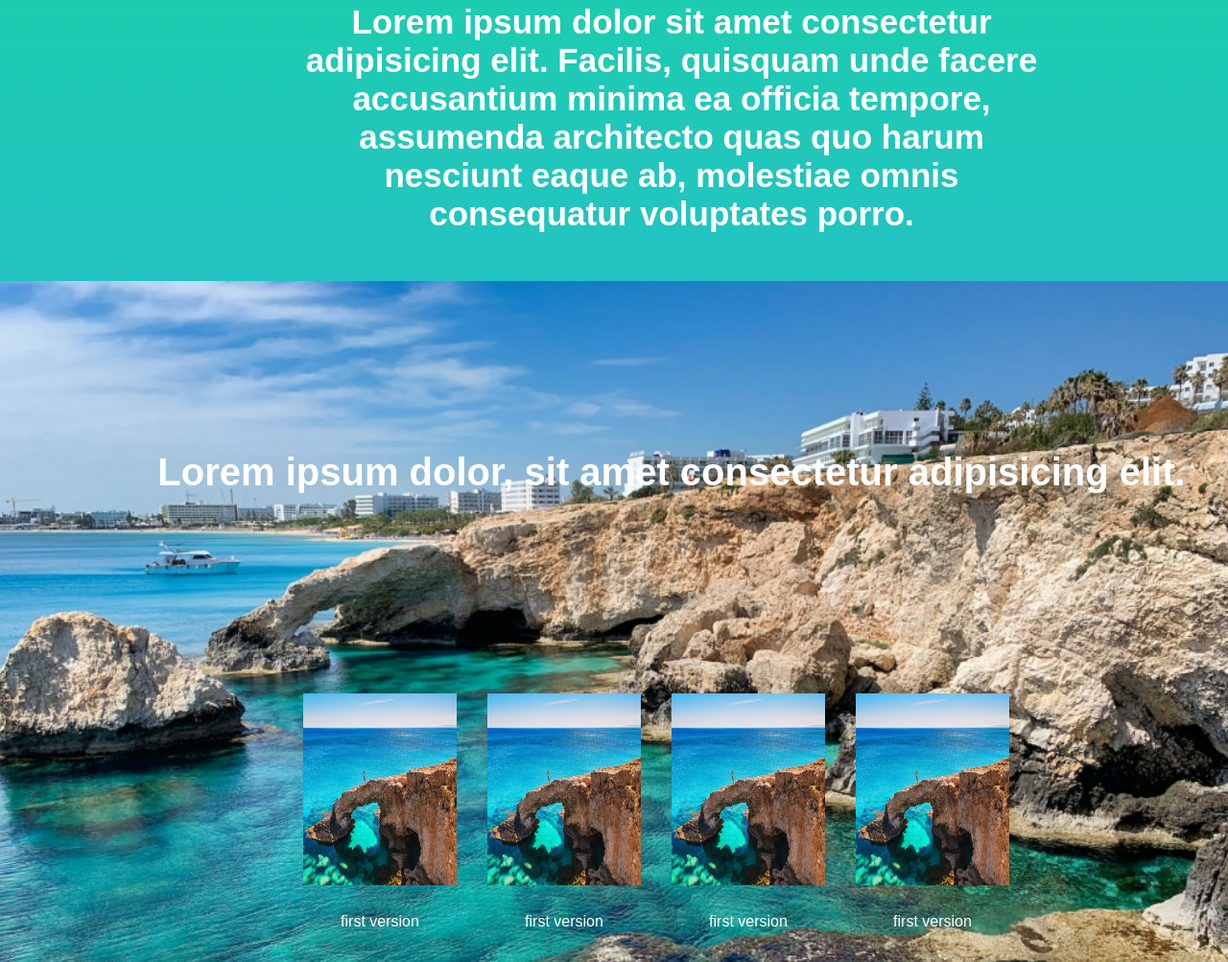
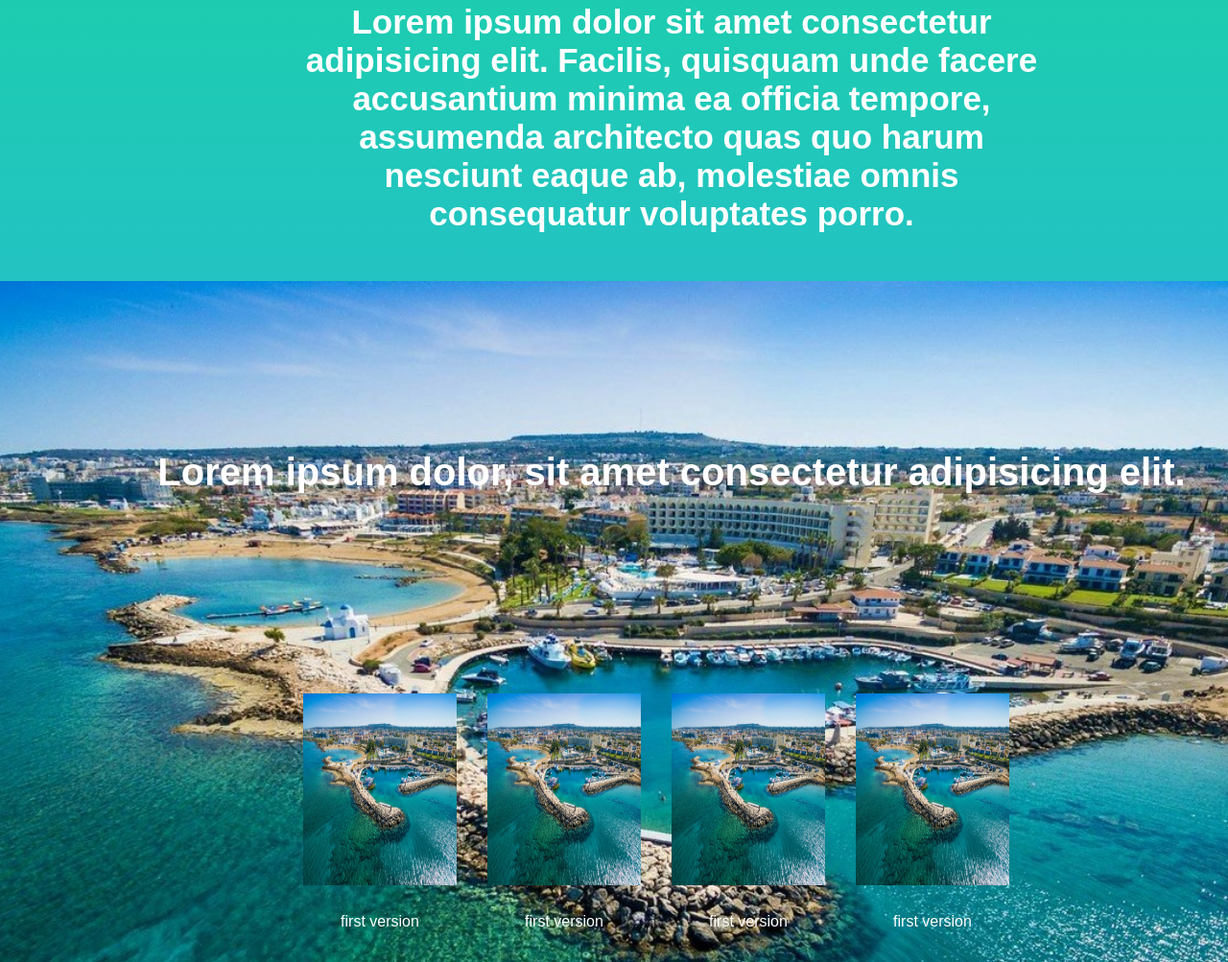
Before and after one commit to ivan33322/cyprus, a plain HTML site: page index.html in a window 1280 px wide. Shown: the part 1441-2444 px from the top of the page at 96% size. Drawn offline with Linux system fonts and the light colour scheme.

Commit message:
update 1.0

```diff
--- a/css/style.css
+++ b/css/style.css
@@ -168,7 +168,7 @@ header nav ul li.btn a, .email .block button {
     width: 800px;
 }
 .features {
-    background: url('/img/5.jpg') no-repeat center center;
+    background: url('/img/1.jpg') no-repeat center center;
     background-size: cover;
     height: 1000px;
 }
--- a/index.html
+++ b/index.html
@@ -21,6 +21,8 @@
                 </ul>
             </nav>
         </header>
+
+
         <div class="hero container">
             <div class="hero--info">
                 <h2>3d game Dev</h2>
@@ -66,19 +68,19 @@
             <h3>Lorem ipsum dolor, sit amet consectetur adipisicing elit.</h3>
             <div class="info">
                 <div class="block">
-                    <img src="img/2.png" alt="">
+                    <img src="img/1.jpg" alt="">
                     <p>first version</p>
                 </div>
                 <div class="block">
-                    <img src="img/2.png" alt="">
+                    <img src="img/1.jpg" alt="">
                     <p>first version</p>
                 </div>
                 <div class="block">
-                    <img src="img/2.png" alt="">
+                    <img src="img/1.jpg" alt="">
                     <p>first version</p>
                 </div>
                 <div class="block">
-                    <img src="img/2.png" alt="">
+                    <img src="img/1.jpg" alt="">
                     <p>first version</p>
                 </div>
             </div>
```
Also changed, not shown: about.html (+1 -1 lines), img/2.png (deleted), img/5.jpg (deleted), img/about.avif (deleted).
